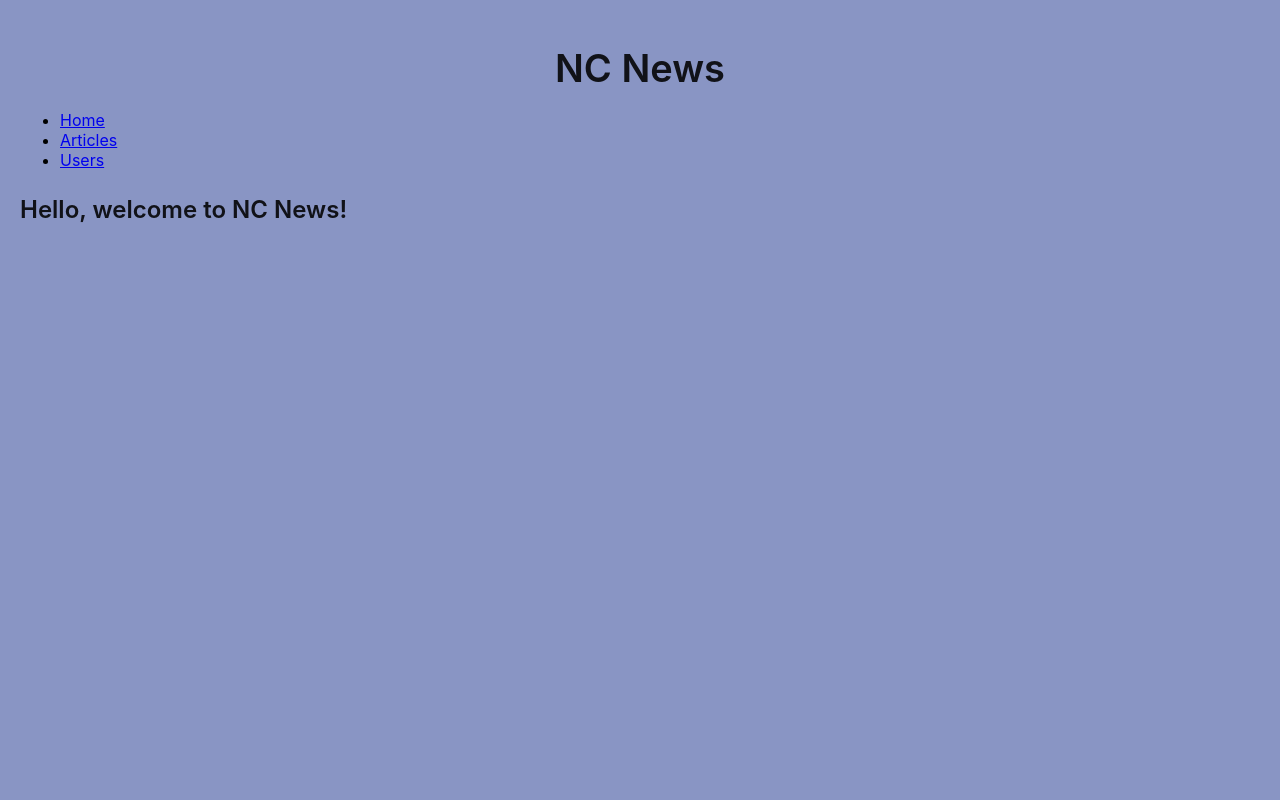
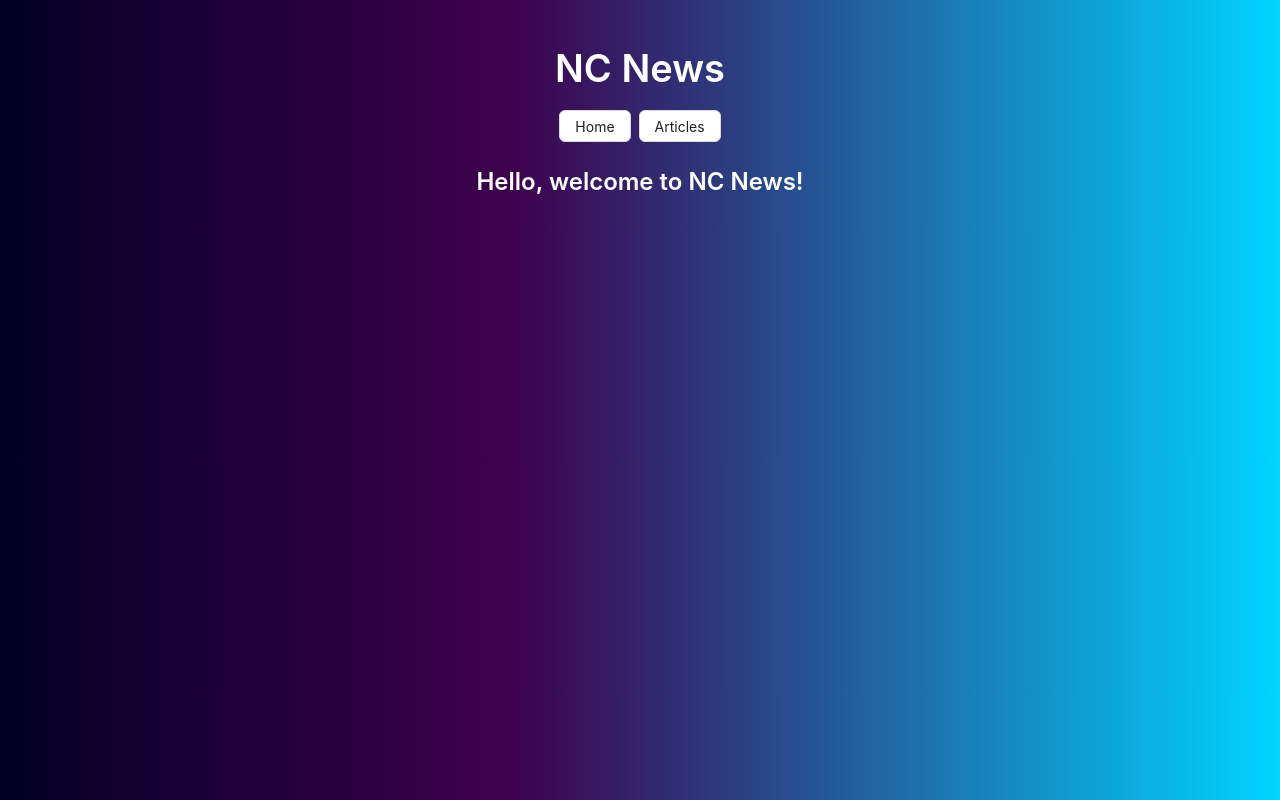
Before and after one commit to druoc/nc-news-fe, a React (Create React App) app: page / in a window 1280 px wide. Built offline with nearby package versions, Linux system fonts and the light colour scheme; no server answers.

Commit message:
Added article vote functionality, removed users page, added additional styling

```diff
--- a/src/App.css
+++ /dev/null
@@ -1,38 +0,0 @@
-.App {
-	text-align: center;
-}
-
-.App-logo {
-	height: 40vmin;
-	pointer-events: none;
-}
-
-@media (prefers-reduced-motion: no-preference) {
-	.App-logo {
-		animation: App-logo-spin infinite 20s linear;
-	}
-}
-
-.App-header {
-	background-color: #282c34;
-	min-height: 100vh;
-	display: flex;
-	flex-direction: column;
-	align-items: center;
-	justify-content: center;
-	font-size: calc(10px + 2vmin);
-	color: white;
-}
-
-.App-link {
-	color: #61dafb;
-}
-
-@keyframes App-logo-spin {
-	from {
-		transform: rotate(0deg);
-	}
-	to {
-		transform: rotate(360deg);
-	}
-}
--- a/src/App.js
+++ b/src/App.js
@@ -6,7 +6,6 @@ import Navbar from './components/Navbar';
 import Home from './components/Home';
 import Articles from './components/Articles';
 import FullArticle from './components/FullArticle';
-import Users from './components/Users';
 
 const App = () => {
 	const [articles, setArticles] = useState([]);
@@ -33,7 +32,6 @@ const App = () => {
 					}
 				/>
 				<Route path="articles/:article_id" element={<FullArticle />} />
-				<Route path="users" element={<Users />} />
 			</Routes>
 		</main>
 	);
--- a/src/components/Articles.jsx
+++ b/src/components/Articles.jsx
@@ -10,7 +10,12 @@ const Articles = ({ articles, articlesLoading }) => {
 	}
 	return (
 		<section className="articles-section">
-			<Title level={3}>Listing articles:</Title>
+			<Title
+				level={3}
+				style={{ display: 'flex', justifyContent: 'center', color: '#fff' }}
+			>
+				Listing articles:
+			</Title>
 			<div className="articles-container">
 				<Space
 					size="middle"
--- a/src/components/CommentCard.jsx
+++ b/src/components/CommentCard.jsx
@@ -9,7 +9,7 @@ const CommentCard = ({ comment }) => {
 				comment.created_at
 			)}`}
 			bordered={true}
-			style={{ width: 500 }}
+			style={{ width: 500, maxWidth: '90vw' }}
 		>
 			<p>{comment.body}</p>
 			<span>
--- a/src/components/FullArticle.jsx
+++ b/src/components/FullArticle.jsx
@@ -1,17 +1,25 @@
 import { Card, Button, Space } from 'antd';
-import { getArticleById } from '../utils/api';
+import {
+	getArticleById,
+	getArticleComments,
+	updateArticleVote,
+} from '../utils/api';
 import { useState, useEffect } from 'react';
 import { useParams } from 'react-router-dom';
 import { TailSpin } from 'react-loading-icons';
-import { getArticleComments } from '../utils/api';
+
 import CommentCard from './CommentCard';
 
 const FullArticle = () => {
+	//state variables
 	const { article_id } = useParams();
 	const [article, setArticle] = useState({});
 	const [articleIsLoading, setArticleIsLoading] = useState(true);
 	const [comments, setComments] = useState([]);
+	const [optimisticVote, setOptimisticVote] = useState(0);
+	const [error, setError] = useState('');
 
+	//useEffect hooks
 	useEffect(() => {
 		setArticleIsLoading(true);
 		getArticleById(article_id).then((response) => {
@@ -26,6 +34,35 @@ const FullArticle = () => {
 		});
 	}, [setComments, article_id]);
 
+	//event handler functions
+	const upVoteArticle = () => {
+		let count = 0;
+		count++;
+		updateArticleVote(article_id, count)
+			.then(() => {
+				setOptimisticVote(optimisticVote + 1);
+			})
+			.catch((err) => {
+				if (err.response) {
+					setError('Something went wrong...');
+				}
+			});
+	};
+
+	const downVoteArticle = () => {
+		let count = 0;
+		count--;
+		updateArticleVote(article_id, count)
+			.then(() => {
+				setOptimisticVote(optimisticVote - 1);
+			})
+			.catch((err) => {
+				if (err.response) {
+					setError('Something went wrong...');
+				}
+			});
+	};
+
 	if (articleIsLoading) {
 		return <TailSpin />;
 	}
@@ -37,10 +74,13 @@ const FullArticle = () => {
 					<strong>
 						<p>by {article.author}</p>
 					</strong>
-					<p>Votes: {article.votes}</p>
+					<p>Votes: {article.votes + optimisticVote}</p>
 					<Space>
-						<Button type="primary">Vote +</Button>
-						<Button>Vote -</Button>
+						<Button type="primary" onClick={upVoteArticle}>
+							Vote +
+						</Button>
+						<Button onClick={downVoteArticle}>Vote -</Button>
+						<span style={{ color: 'red' }}>{error}</span>
 					</Space>
 				</Card>
 			</section>
--- a/src/components/Header.jsx
+++ b/src/components/Header.jsx
@@ -4,7 +4,10 @@ const Header = () => {
 	const { Title } = Typography;
 	return (
 		<header className="header">
-			<Title level={1} style={{ display: 'flex', justifyContent: 'center' }}>
+			<Title
+				level={1}
+				style={{ display: 'flex', justifyContent: 'center', color: '#fff' }}
+			>
 				NC News
 			</Title>
 		</header>
--- a/src/components/Home.jsx
+++ b/src/components/Home.jsx
@@ -3,7 +3,13 @@ const Home = () => {
 	const { Title } = Typography;
 	return (
 		<div className="home">
-			<Title level={3}>Hello, welcome to NC News!</Title>
+			<Title
+				className="home-header"
+				level={3}
+				style={{ display: 'flex', justifyContent: 'center', color: '#fff' }}
+			>
+				Hello, welcome to NC News!
+			</Title>
 		</div>
 	);
 };
--- a/src/components/Navbar.jsx
+++ b/src/components/Navbar.jsx
@@ -1,25 +1,28 @@
 import { Link } from 'react-router-dom';
+import { Button, Space } from 'antd';
 
 const Navbar = () => {
 	return (
 		<nav className="navbar">
-			<ul>
-				<li>
+			<Space
+				style={{
+					display: 'flex',
+					justifyContent: 'center',
+					marginBottom: '20px',
+				}}
+			>
+				<Button>
 					<Link to="/" className="nav-links">
 						Home
 					</Link>
-				</li>
-				<li>
+				</Button>
+
+				<Button>
 					<Link to="articles" className="nav-links">
 						Articles
 					</Link>
-				</li>
-				<li>
-					<Link to="users" className="nav-links">
-						Users
-					</Link>
-				</li>
-			</ul>
+				</Button>
+			</Space>
 		</nav>
 	);
 };
--- a/src/components/Users.jsx
+++ /dev/null
@@ -1,5 +0,0 @@
-const Users = () => {
-	return <h3>Listing users:</h3>;
-};
-
-export default Users;
--- a/src/index.css
+++ b/src/index.css
@@ -1,17 +1,13 @@
 body {
 	margin: 0;
 	padding: 20px;
-	font-family: -apple-system, BlinkMacSystemFont, 'Segoe UI', 'Roboto', 'Oxygen',
-		'Ubuntu', 'Cantarell', 'Fira Sans', 'Droid Sans', 'Helvetica Neue',
-		sans-serif;
-	-webkit-font-smoothing: antialiased;
-	-moz-osx-font-smoothing: grayscale;
-	background-color: #8995c4;
-}
-
-code {
-	font-family: source-code-pro, Menlo, Monaco, Consolas, 'Courier New',
-		monospace;
+	background: rgb(2, 0, 36);
+	background: linear-gradient(
+		90deg,
+		rgba(2, 0, 36, 1) 0%,
+		rgba(62, 1, 77, 1) 40%,
+		rgba(0, 212, 255, 1) 100%
+	);
 }
 
 .full-article {
--- a/src/utils/api.js
+++ b/src/utils/api.js
@@ -29,3 +29,10 @@ export const getArticleComments = (article_id) => {
 			return result.data;
 		});
 };
+
+export const updateArticleVote = (article_id, vote) => {
+	return axios.put(
+		`https://nc-news-lwqn.onrender.com/api/articles/${article_id}`,
+		{ inc_votes: vote }
+	);
+};
```
